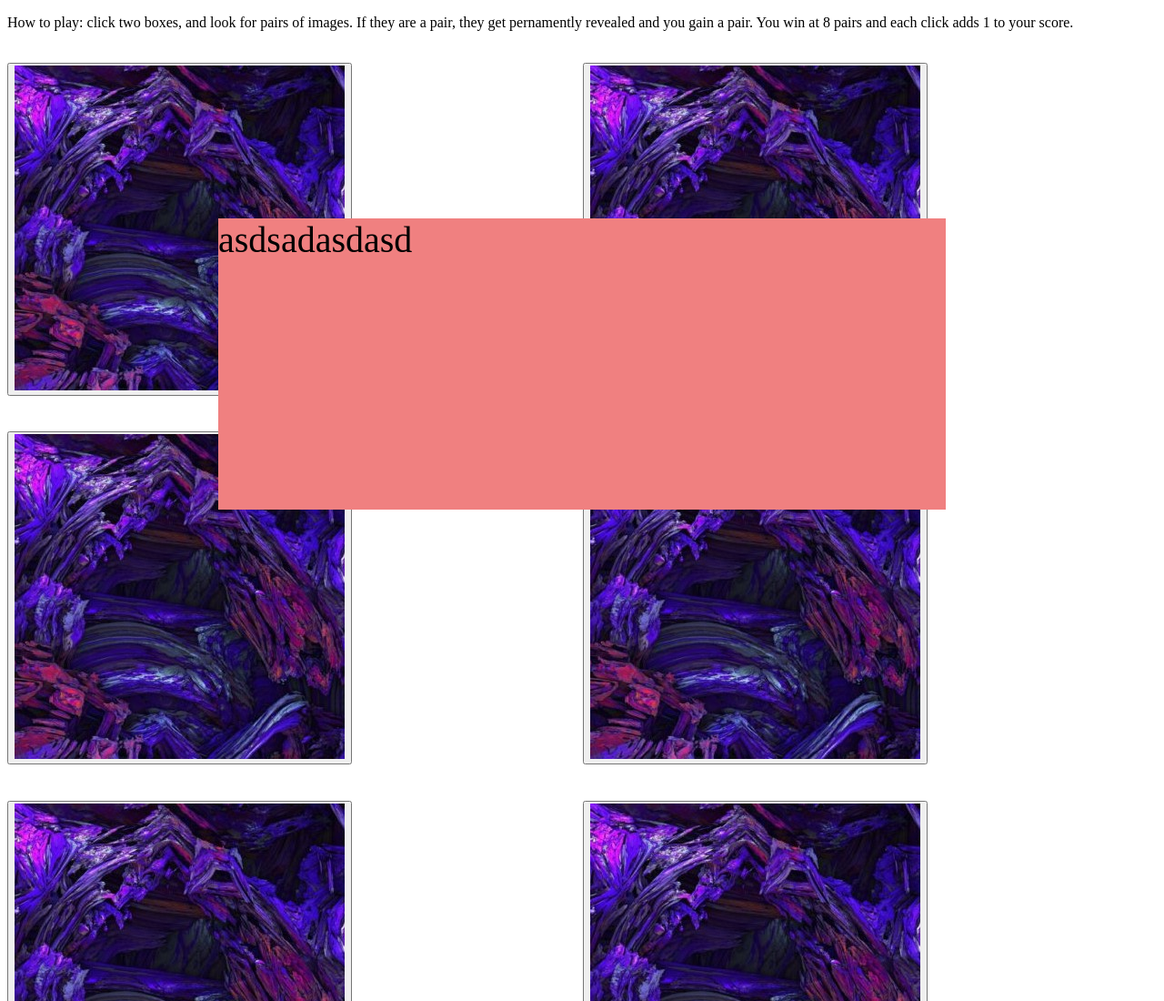
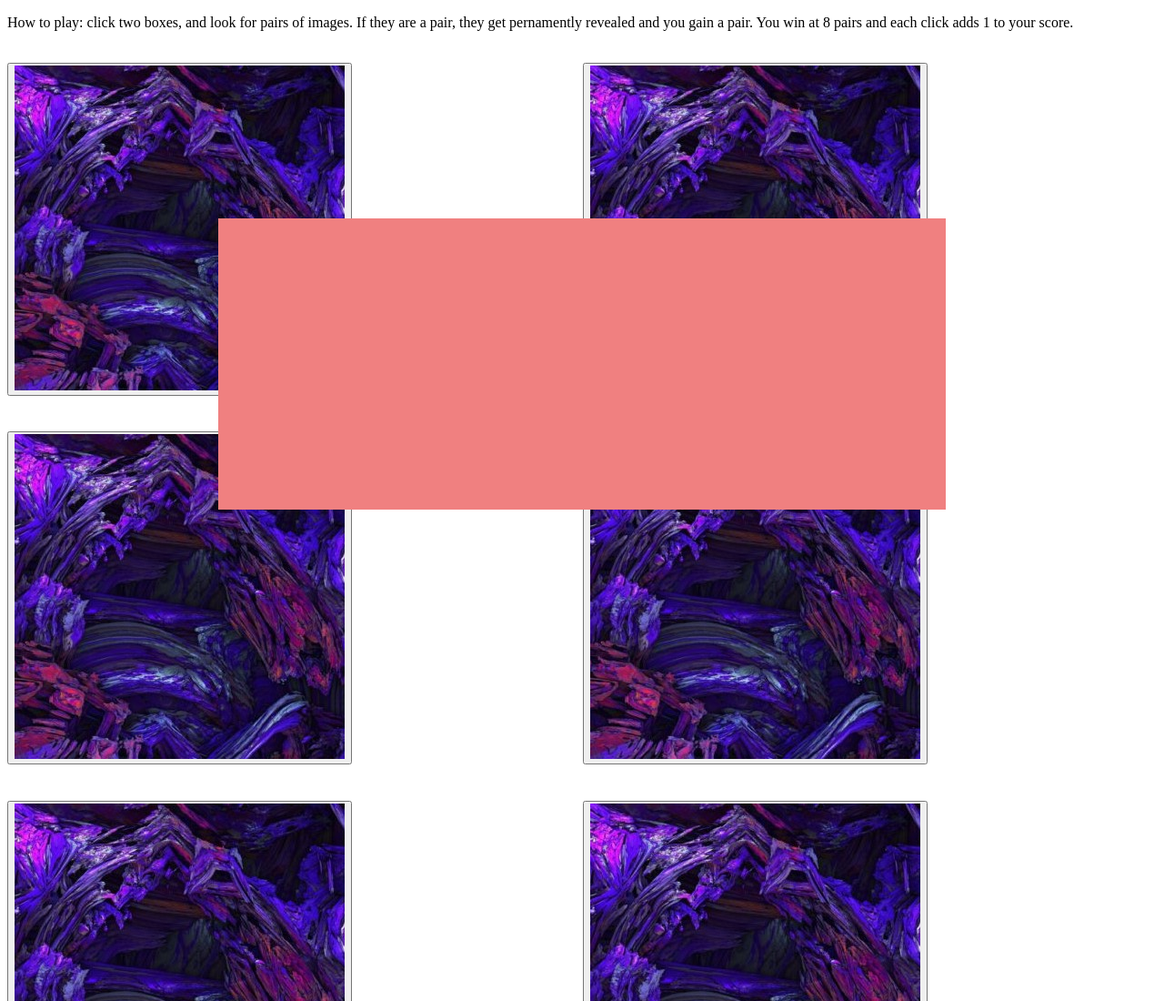
Before and after one commit to Yila-wen/Project2_MatchingGame, a plain HTML site: page index.html in a window 1280 px wide. Shown: the top 1100 px of the page at 91% size. Drawn offline with Linux system fonts and the light colour scheme.

Commit message:
Removed testing txt

```diff
--- a/index.html
+++ b/index.html
@@ -89,7 +89,7 @@
               </button></h3>		</div>
 	</div>
   <div id = "WS">
-    asdsadasdasd
+
   </div>
   <p id = "score">Score:  </p>
   <p id = "pairs">Pairs:  </p>
```
